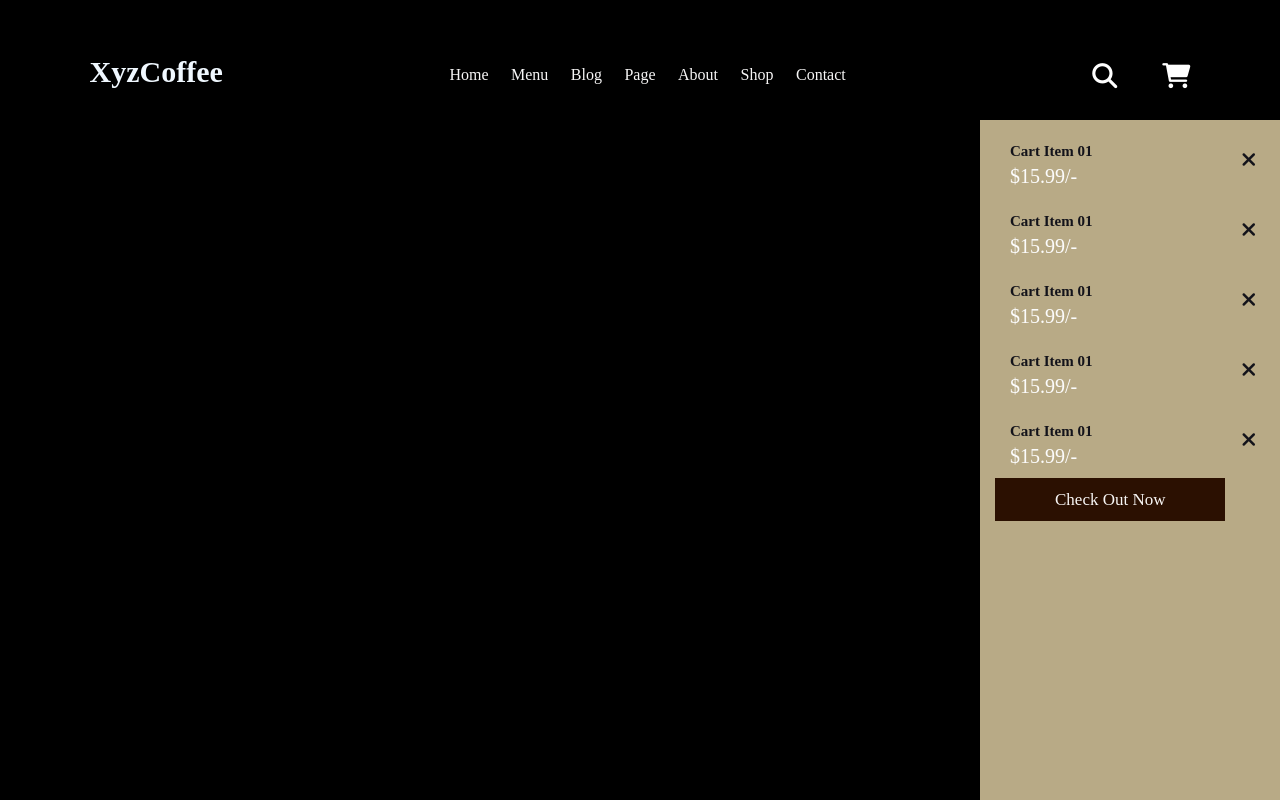
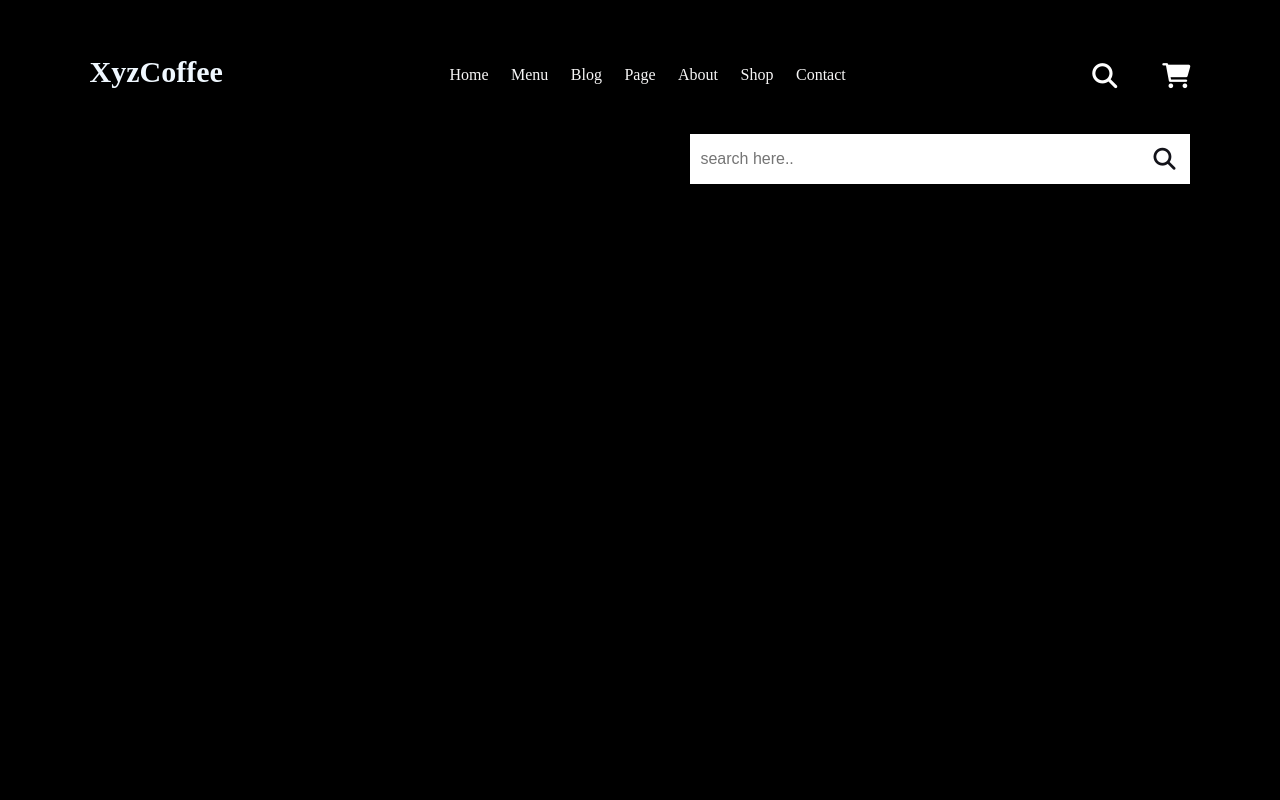
Before and after one commit to emanikor/coffee-shop, a plain HTML site: page index.html in a window 1280 px wide. Both pictures are taken after a click on the element 1104 px from the left and 75 px from the top of the page. Drawn offline with Linux system fonts and the light colour scheme.

Commit message:
Add files via upload

```diff
--- a/app.js
+++ b/app.js
@@ -1,6 +1,28 @@
-const menuBtn = document.querySelector('#menu-btn');
-const navBar = document.querySelector('.navbar');
+// const menuBtn = document.querySelector('#menu-btn');
+let navBar = document.querySelector('.navbar');
 
-menuBtn.addEventListener('click', () =>{
-    navBar.classList.toggle('active')
-})
+document.querySelector('#menu-btn').onclick = () =>{
+    navBar.classList.toggle('active');
+    cartItem.classList.remove('active');
+    searchBtn.classList.remove('active')
+}
+let cartItem = document.querySelector('.cart-items-container');
+
+document.querySelector('#cart-btn').onclick = () =>{
+    cartItem.classList.toggle('active');
+    navBar.classList.remove('active');
+    searchBtn.classList.remove('active')
+}
+let searchBtn = document.querySelector('.search-form');
+
+document.querySelector('#search-btn').onclick = () =>{
+    searchBtn.classList.toggle('active');
+    navBar.classList.remove('active');
+    cartItem.classList.remove('active');
+}
+
+window.onscroll =()=>{
+    navBar.classList.remove('active');
+    cartItem.classList.remove('active');
+    searchBtn.classList.remove('active');
+}
--- a/index.html
+++ b/index.html
@@ -73,7 +73,7 @@
                         <div class="price">$15.99/-</div>
                     </div>
                 </div>
-                <a href="#" class="btn">check out now</a>
+                <a href="#" class="btn">Checkout now</a>
                </div>
               </header>
               <script src="app.js"></script>
--- a/style.css
+++ b/style.css
@@ -39,12 +39,10 @@
     background: var(--bg);
  }
  .btn{
-    width: 70%;
-    height: 10%;
+    margin-top: 3rem;
     background-color: rgb(43, 16, 1);
-    padding: 1.2rem 6rem;
+    padding: .9rem 6rem;
     color: rgb(248, 246, 245);
-    margin: 1rem ,0 ,10rem ;
    font-size: 1.7rem;
  }
  .btn:hover{
@@ -107,6 +105,10 @@ color: aliceblue;
     transform: scaleY(0);
     transform-origin:top ;
  }
+ .header .search-form.active{
+    margin-top: 0;
+  transform: scaleY(1);
+ }
  .header .search-form input{
     height: 100%;
     width: 100%;
@@ -125,17 +127,17 @@ color: aliceblue;
  .header .search-form label:hover{
     color: var(--main-color);
  }
- .cart-items-container{
+ .header .cart-items-container{
     position: absolute;
     top: 100%;
-    right: 0;
+    right: -100%;
     height: calc(100vh -9.5rem);
     width: 30rem;
     background: #b8aa86;
     padding: 0 1.5rem;
     padding-bottom: 29rem;
  }
- .header .cart-items-container .active{
+ .header .cart-items-container.active{
     right:0;
  }
 
@@ -176,7 +178,7 @@ color: aliceblue;
     width: 100%;
     text-align: center;
  }
- @media(max-width:700px){
+ @media(max-width:600px){
     html{
         font-size: 55%;
 
@@ -186,25 +188,33 @@ color: aliceblue;
     padding: 1.5rem 2rem;
 
    }
+}
+ @media(max-width:600px){
+
+
    #menu-btn{
-    display: block;
+    display: inline-block;
  }
- .header.navbar{
+ .header .navbar{
     position: absolute;
     top: 100%;
-    right:-100%;
+    right: -100%;
     background: #FFFFFF;
     width: 30rem;
     height: calc(100vh - 9.5rem);
  }
- .header .navbar .active{
+ .header .navbar.active{
     right: 0;
  }
  .header .navbar a{
-    color: var(--main-color);
+    color: var(--black);
     display: block;
     margin: 1.5rem;
     padding: .5rem;
     font-size:2rem ;
  }
+ .header .search-form{
+    width: 90%;
+    right: 2rem;
  }
+ }
```
